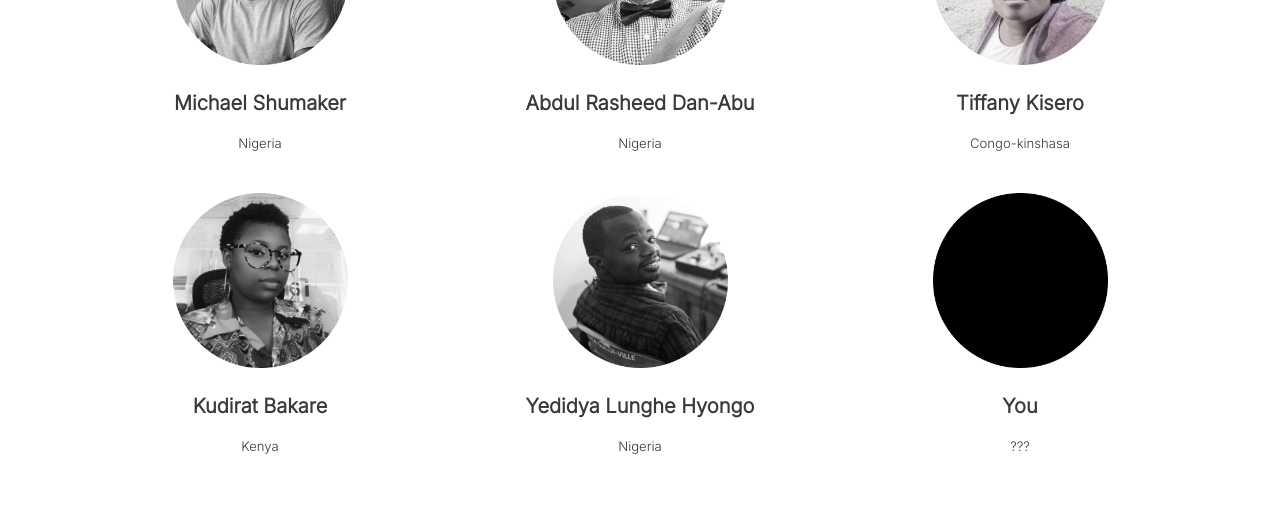
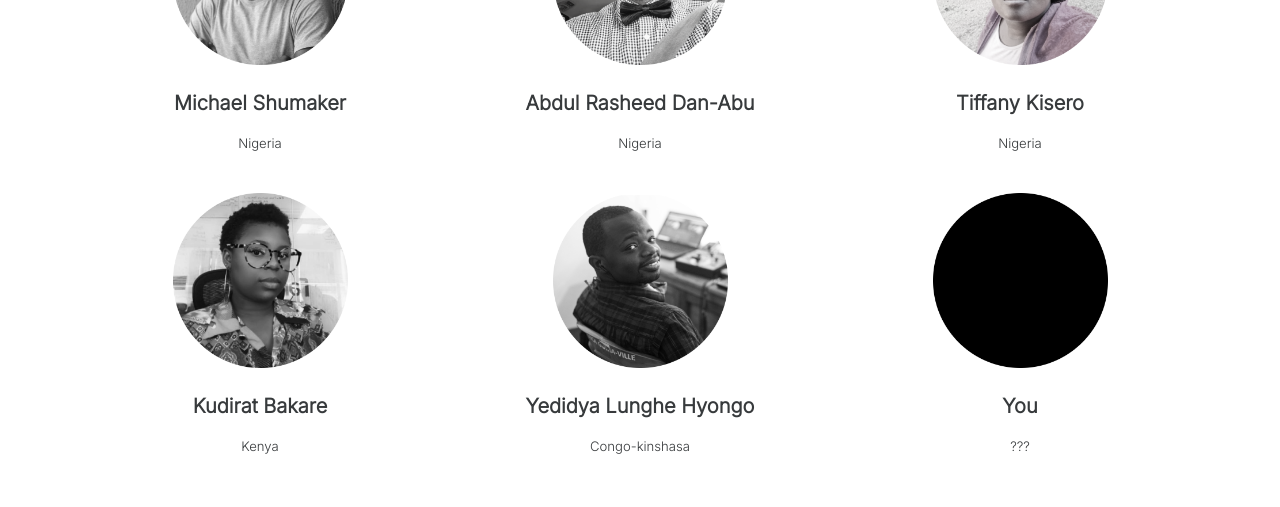
Before and after one commit to ChapAfrik-Community/chap-front, a React (Create React App) app: page / in a window 1280 px wide. Shown: the part 3560-4067 px from the top of the page. Built offline with nearby package versions, Linux system fonts and the light colour scheme.

Commit message:
fix the country error

```diff
--- a/package.json
+++ b/package.json
@@ -17,7 +17,7 @@
   },
   "scripts": {
     "start": "react-scripts start",
-    "build": "react-scripts build",
+    "build": "CI=false react-scripts build",
     "test": "react-scripts test",
     "eject": "react-scripts eject"
   },
--- a/src/components/member/member.component.jsx
+++ b/src/components/member/member.component.jsx
@@ -51,7 +51,7 @@ function Member() {
                     <MemberItem
                     img={tiffany}
                     name="Tiffany Kisero"
-                    nationality="Congo-kinshasa"
+                    nationality="Nigeria"
                     />
                     <MemberItem
                     img={kudirat}
@@ -61,7 +61,7 @@ function Member() {
                     <MemberItem
                     img={yedidia}
                     name="Yedidya Lunghe Hyongo"
-                    nationality="Nigeria"
+                    nationality="Congo-kinshasa"
                     />
                     <MemberItem
                     img={you}
```
Also changed, not shown: 1 other file (tests, documents, lock files or other folders).
